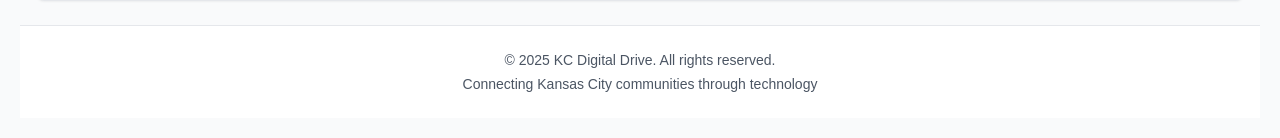
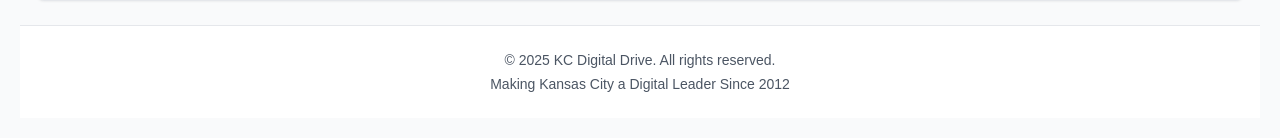
Before and after one commit to codeforkansascity/kcdd-market, a Django app: page /dashboard/ in a window 1280 px wide. Shown: the part 1517-1655 px from the top of the page. Run offline with Django 4.2, Linux system fonts and the light colour scheme; a user stored in the database is signed in; data comes from the database, SQL or seed files in the repository; both versions use the stored data as it was after the commit; some libraries are stand-ins or nearby versions.

Commit message:
UX Changes

```diff
--- a/templates/base.html
+++ b/templates/base.html
@@ -97,7 +97,7 @@
         <div class="container mx-auto px-4 py-6">
             <div class="text-center text-gray-600 text-sm">
                 <p>&copy; 2025 KC Digital Drive. All rights reserved.</p>
-                <p class="mt-1">Connecting Kansas City communities through technology</p>
+                <p class="mt-1">Making Kansas City a Digital Leader Since 2012</p>
             </div>
         </div>
     </footer>
```
Also changed, not shown: db.sqlite3, templates/dashboard.html (deleted).
